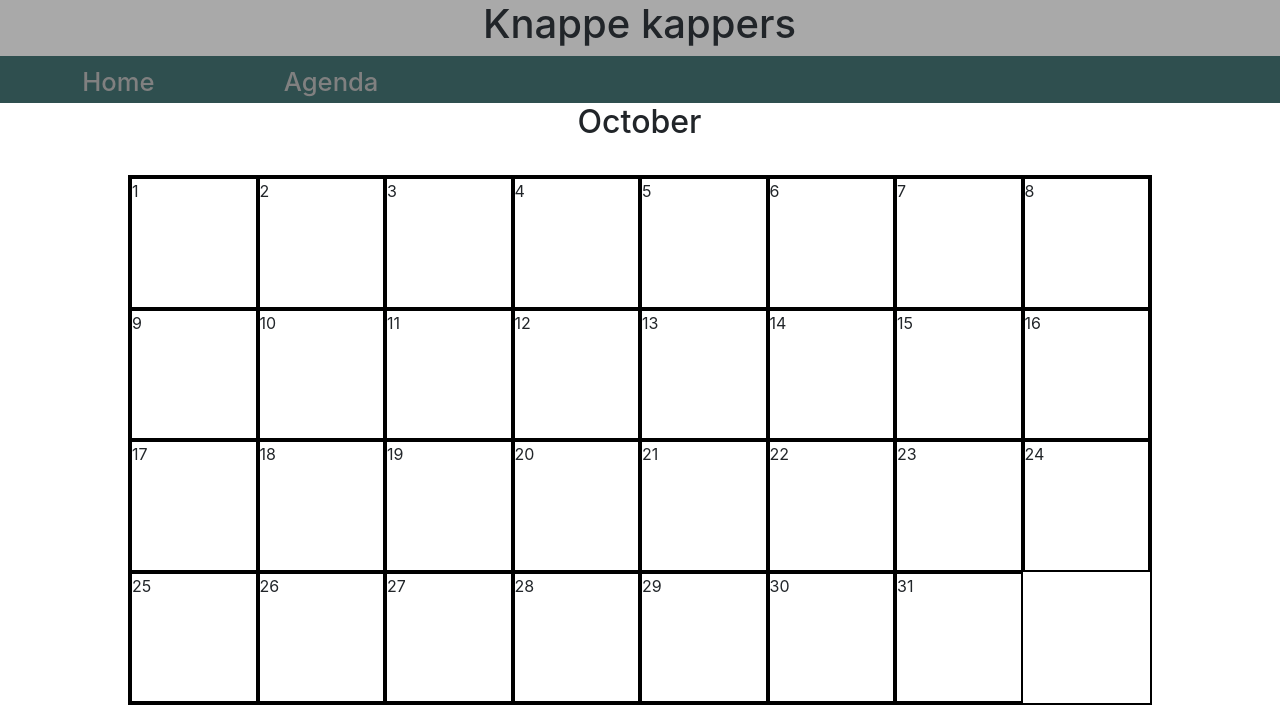
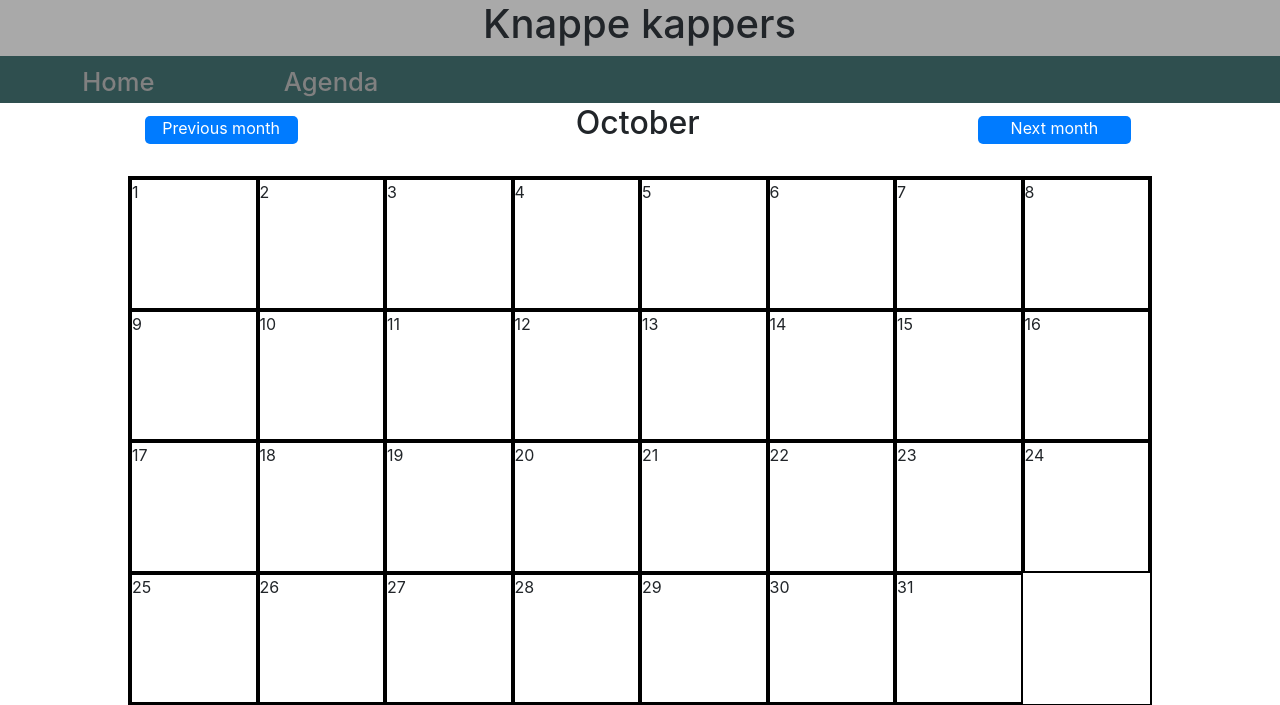
Before and after one commit to spyderpz2/kapperProject, a PHP site: page /agenda.php in a window 1280 px wide. Shown: the top 705 px of the page. Run offline with PHP 8.4, Linux system fonts and the light colour scheme.

Commit message:
updated the calander

```diff
--- a/Controller/js/agenda.js
+++ b/Controller/js/agenda.js
@@ -1,14 +1,27 @@
 $(document).ready(function () {
     var monthNames = ["January", "February", "March", "April", "May", "June",
         "July", "August", "September", "October", "November", "December"];
-    createAgenda();
+    var date = new Date();
+    var currentMonth = date.getMonth()+1;
+    createAgenda(date);
 
 
+    $(".prevMonth").on("click", function(){
+        var date = new Date();
+        date.setMonth(currentMonth-1);
+        currentMonth = date.getMonth();
+        createAgenda(date);
+    });
+    $(".nextMonth").on("click", function(){
+        var date = new Date();
+        date.setMonth(currentMonth+1);
+        currentMonth = date.getMonth();
+        createAgenda(date);
+    });
     $(".days").on("click", function () {
-        $(".days").hide();
+        $(".days , .nextMonth, .prevMonth, .monthTitle").hide();
         $(".agenda").html("<div class='singleDay'><h2>" + this.id + "</h2></div>");
         $(".dayDisplay").show();
-
         $.post('../../controller/php/Agenda.php', {
             date: this.id
         }).done(function (responsedata) {
@@ -26,8 +39,8 @@ $(document).ready(function () {
     });
 
 
-    function createAgenda() {
-        var date = new Date();
+    function createAgenda(date) {
+        $(".agenda").html("");
         var month = date.getMonth() + 1;
         //add the month to the top of the page
         $(".monthTitle").html("<h2>" + monthNames[month - 1] + "</h2>");
--- a/Controller/php/Agenda.php
+++ b/Controller/php/Agenda.php
@@ -19,8 +19,6 @@ class Agenda{
             $filledTime[$i]['chair'] = $row['chair'];
             $i++;
         }
-
-
         return $filledTime;
     }
 }
--- a/View/css/agenda.css
+++ b/View/css/agenda.css
@@ -1,3 +1,18 @@
+.titleRow > div > .col-md-4{
+    display:inline-block;
+    width:33%;
+}
+.nextMonth, .prevMonth{
+    text-align:center;
+    margin:auto;
+    border-radius:5px;
+    width:40%;
+    height:2.2vw;
+    line-height:2vw;
+    cursor:pointer;
+    margin-top:1vw;
+}
+
 
 .agenda{
     top:0;
@@ -10,6 +25,7 @@
     margin-top:2vw;
 }
 .monthTitle{
+    width: 45%;
     text-align: center;
     margin: auto;
 }
--- a/View/php/agenda.php
+++ b/View/php/agenda.php
@@ -10,15 +10,19 @@ include_once("../../Controller/php/Agenda.php")
 
 </head>
 <body>
-<div class="row">
+<div class="titleRow row">
     <div class="col-md-12">
         <div class="col-md-4">
-
+            <div class="prevMonth btn-primary">
+                <p>Previous month</p>
+            </div>
         </div>
         <div class="col-md-4 monthTitle">
         </div>
         <div class="col-md-4">
-
+            <div class="nextMonth btn-primary">
+                <p>Next month</p>
+            </div>
         </div>
     </div>
 </div>
@@ -29,8 +33,10 @@ include_once("../../Controller/php/Agenda.php")
 <div class="row">
     <div class="col-md-12 dayDisplay">
         <div class="col-md-8 timeDisplay">
-            <div class="col-md-2 timetable" id="chair1">
-                <?php
+            <?php
+            for ($y = 1; $y <= 4; $y++) {
+                echo '<div class="col-md-2 timetable" id="chair""' . $y . '">';
+                echo '<p class="chairTitle">Chair ' . $y . '</p>';
                 for ($i = 14; $i <= 36; $i++) {
                     $alltime = $i * 30;
                     $hour = floor($alltime / 60);
@@ -43,65 +49,13 @@ include_once("../../Controller/php/Agenda.php")
                         $hour = '0' . $hour;
                     }
                     $time = $hour . '' . $minutes;
-                    echo '<div id="chair1' . $i . '" class="timeline"><p>' . $time . '</p></div>';
+                    echo '<div id="chair' . $y . $i . '" class="timeline"><p>' . $time . '</p></div>';
                 }
-                ?>
-            </div>
-            <div class="col-md-2 timetable" id="chair2">
-                <?php
-                for ($i = 14; $i <= 36; $i++) {
-                    $alltime = $i * 30;
-                    $hour = floor($alltime / 60);
-                    $minutes = $alltime % 60;
-                    if ($minutes == 0) {
-                        $minutes = '00';
-                    }
-                    $minutes = ':' . $minutes;
-                    if ($hour < 10) {
-                        $hour = '0' . $hour;
-                    }
-                    $time = $hour . '' . $minutes;
-                    echo '<div id="chair2' . $i . '" class="timeline"><p>' . $time . '</p></div>';
-                }
-                ?>
-            </div>
-            <div class="col-md-2 timetable" id="chair3">
-                <?php
-                for ($i = 14; $i <= 36; $i++) {
-                    $alltime = $i * 30;
-                    $hour = floor($alltime / 60);
-                    $minutes = $alltime % 60;
-                    if ($minutes == 0) {
-                        $minutes = '00';
-                    }
-                    $minutes = ':' . $minutes;
-                    if ($hour < 10) {
-                        $hour = '0' . $hour;
-                    }
-                    $time = $hour . '' . $minutes;
-                    echo '<div id="chair3' . $i . '" class="timeline"><p>' . $time . '</p></div>';
-                }
-                ?>
-            </div>
-            <div class="col-md-2 timetable" id="chair4">
-                <?php
-                for ($i = 14; $i <= 36; $i++) {
-                    $alltime = $i * 30;
-                    $hour = floor($alltime / 60);
-                    $minutes = $alltime % 60;
-                    if ($minutes == 0) {
-                        $minutes = '00';
-                    }
-                    $minutes = ':' . $minutes;
-                    if ($hour < 10) {
-                        $hour = '0' . $hour;
-                    }
-                    $time = $hour . '' . $minutes;
-                    echo '<div id="chair4' . $i . '" class="timeline"><p>' . $time . '</p></div>';
-                }
-                ?>
-            </div>
-        </div>
+                echo '</div>';
+            }
+            ?>
+
+
     </div>
 </div>
 </body>
```
